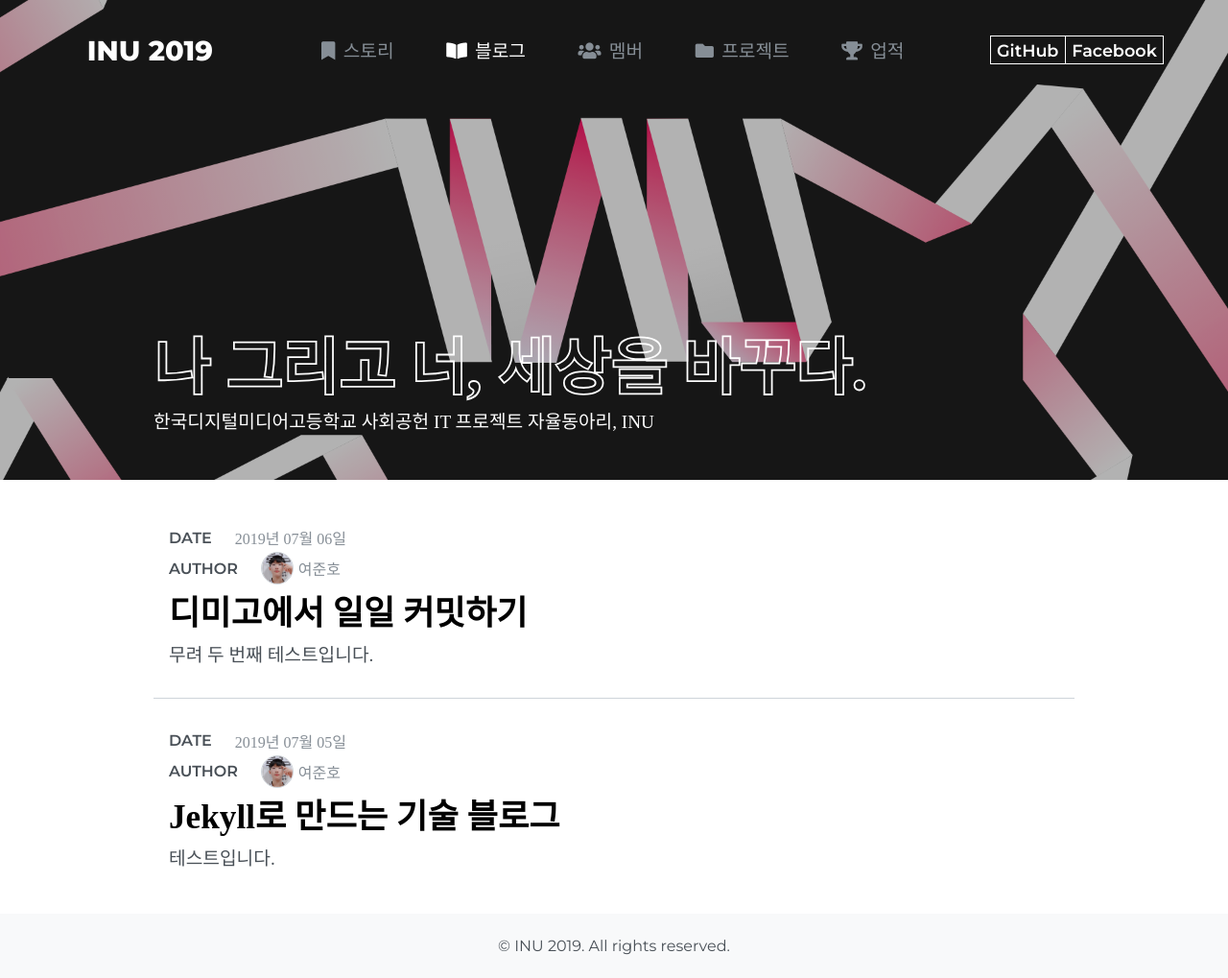
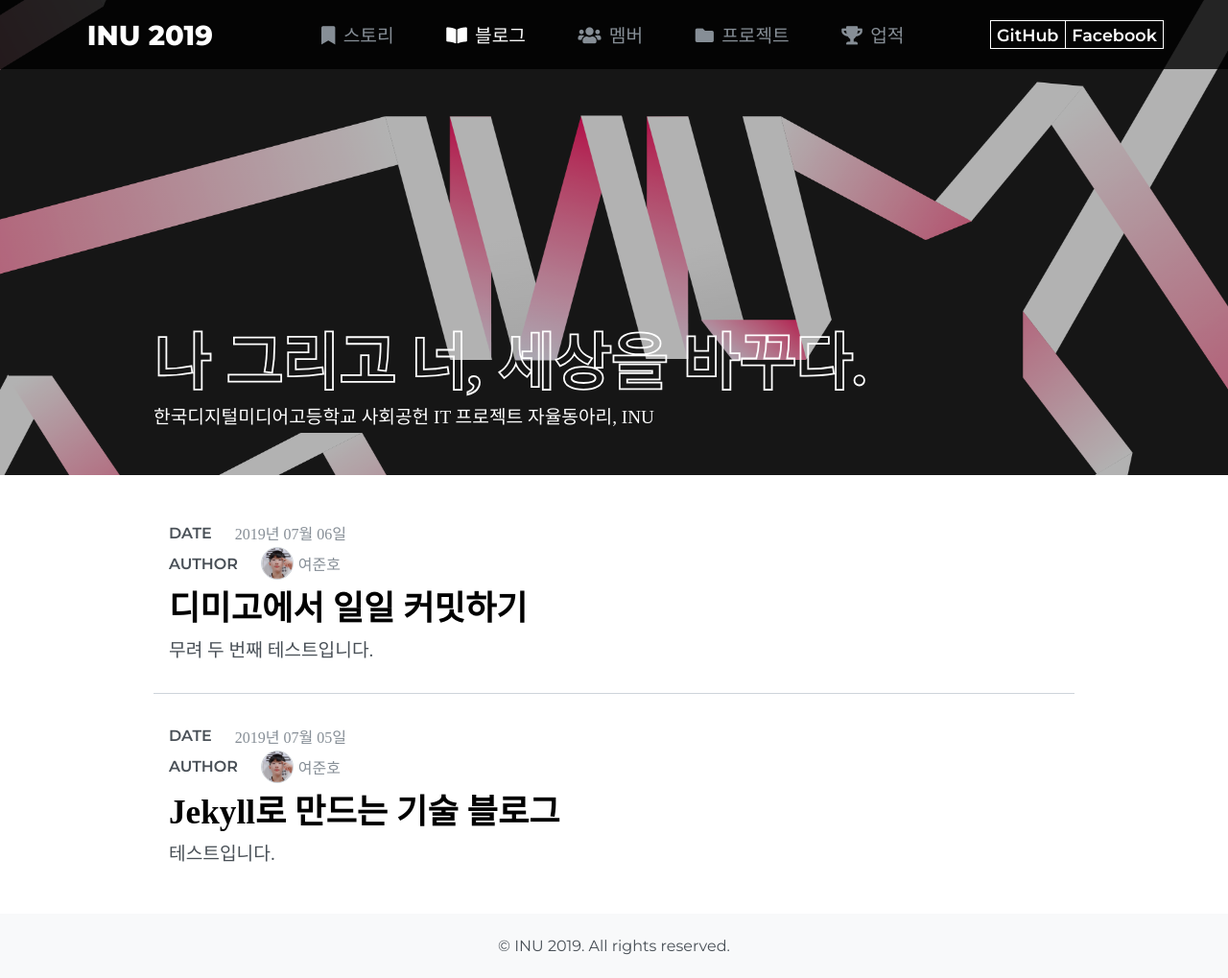
Before and after one commit to inudevs/inudevs.github.io, a Jekyll site: the page built from index.html, in a window 1280 px wide and 1019 px high. Shown: the whole window at 96% size. Built offline with Jekyll 4.4.1, drawn with Linux system fonts in a browser that asks for light colours; nearby versions of some CDN libraries; some web fonts are replaced.

Commit message:
fix: navigation bar top fixed

```diff
--- a/_includes/header.html
+++ b/_includes/header.html
@@ -1,70 +1,45 @@
-<div
-  class="header"
->
-  <nav class="header__nav">
-    <a
-      href="/"
-      class="header__brand"
-    >
+<div class="header__nav">
+      <a href="/" class="header__brand">
         INU 2019
       </a>
       <ul class="header__nav-list">
         <li>
           {% assign current = page.url | split: '.' %}
-        <a
-          href="/story"
-          class="header__nav-item {% if current.first == '/story' %}active{% endif %}"
-        >
+          <a href="/story" class="header__nav-item {% if current.first == '/story' %}active{% endif %}">
             <i class="fas fa-bookmark"></i>
             <span class="header__nav-text">스토리</span>
           </a>
-        <a
-          href="/"
-          class="header__nav-item {% if current.first == '/' %}active{% endif %}"
-        >
+          <a href="/" class="header__nav-item {% if current.first == '/' %}active{% endif %}">
             <i class="fas fa-book-open"></i>
             <span class="header__nav-text">블로그</span>
           </a>
-        <a
-          href="/members"
-          class="header__nav-item {% if current.first == '/members' %}active{% endif %}"
-        >
+          <a href="/members" class="header__nav-item {% if current.first == '/members' %}active{% endif %}">
             <i class="fas fa-users"></i>
             <span class="header__nav-text">멤버</span>
           </a>
-        <a
-          href="/projects"
-          class="header__nav-item {% if current.first == '/projects' %}active{% endif %}"
-        >
+          <a href="/projects" class="header__nav-item {% if current.first == '/projects' %}active{% endif %}">
             <i class="fas fa-folder"></i>
             <span class="header__nav-text">프로젝트</span>
           </a>
-        <a
-          href="/achieves"
-          class="header__nav-item {% if current.first == '/achieves' %}active{% endif %}"
-        >
+          <a href="/achieves" class="header__nav-item {% if current.first == '/achieves' %}active{% endif %}">
             <i class="fas fa-trophy"></i>
             <span class="header__nav-text">업적</span>
           </a>
         </li>
       </ul>
       <div class="header__btns">
-      <a
-        class="header__btn"
-        href="{{ site.social.github }}"
-        target="_blank"
-      >
+        <a class="header__btn" href="{{ site.social.github }}" target="_blank">
           GitHub
         </a>
-      <a
-        class="header__btn"
-        href="{{ site.social.facebook }}"
-        target="_blank"
-      >
+        <a class="header__btn" href="{{ site.social.facebook }}" target="_blank">
           Facebook
         </a>
       </div>
-  </nav>
+</div>
+
+<div
+  class="header"
+>
   <div class="header__container">
     <div class="header__content">
       <h1 class="header__title">
--- a/_scss/blog/_header.scss
+++ b/_scss/blog/_header.scss
@@ -1,3 +1,24 @@
+.header__nav {
+    z-index: 1;
+    position: relative;
+    background-repeat: no-repeat;
+    background-position: center center;
+    background-size: cover;
+    background-color: rgba(0, 0, 0, .8);
+    position: fixed;
+    width: 100%;
+    color: white;
+    display: flex;
+    flex-direction: row;
+    justify-content: space-evenly;
+    height: 1.5rem;
+    align-content: center;
+    font-family: 'Montserrat', sans-serif;
+    padding-top: 1.5rem;
+    padding-bottom: 1.5rem;
+    user-select: none;
+}
+
 .header {
   position: relative;
   background-repeat: no-repeat;
@@ -6,20 +27,6 @@
   background-image:
     linear-gradient(rgba(0, 0, 0, .3), rgba(0, 0, 0, .3)),
     url(/assets/images/header.png);
-
-  &__nav {
-    position: absolute;
-    width: 100%;
-    color: white;
-    display: flex;
-    flex-direction: row;
-    justify-content: space-evenly;
-    height: 3.5rem;
-    align-content: center;
-    font-family: 'Montserrat', sans-serif;
-    margin-top: 1.5rem;
-    user-select: none;
-  }
 
   &__brand {
     padding: 0 1.5rem;
@@ -88,7 +95,7 @@
   }
 
   &__container {
-    height: 500px;
+    height: 495px;
     display: flex;
     justify-content: center;
   }
```
Lines whose indentation alone changed are shown as unchanged.
